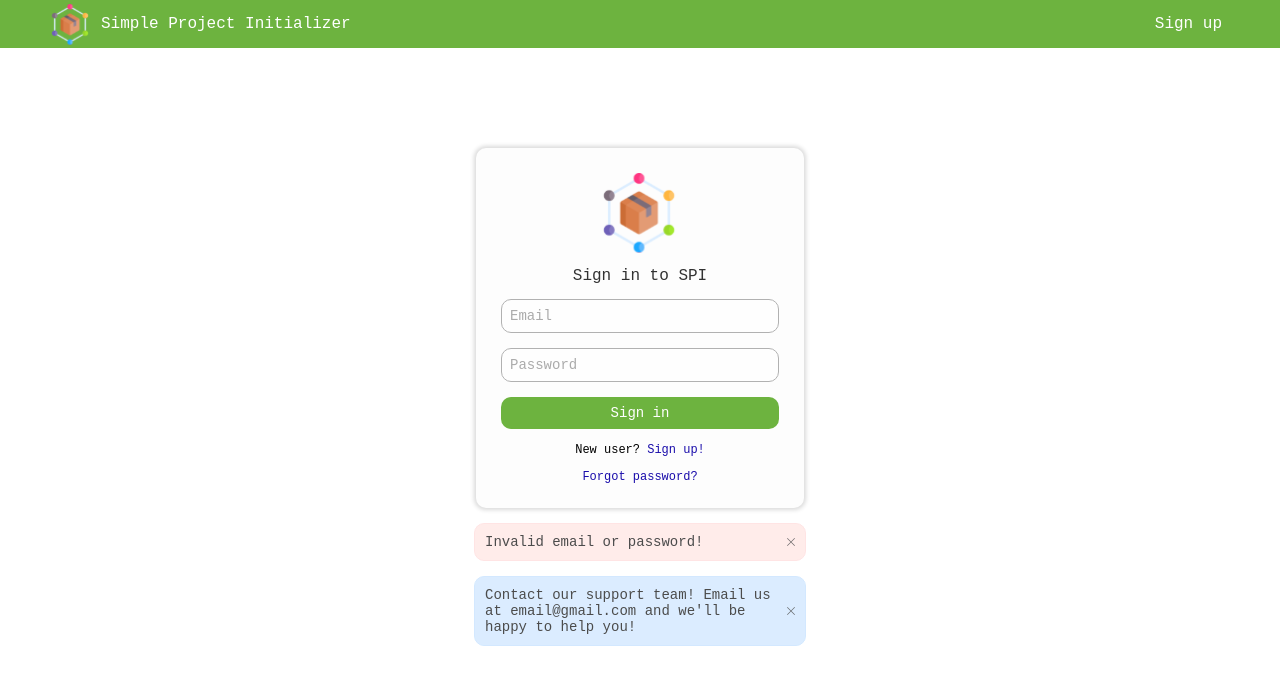
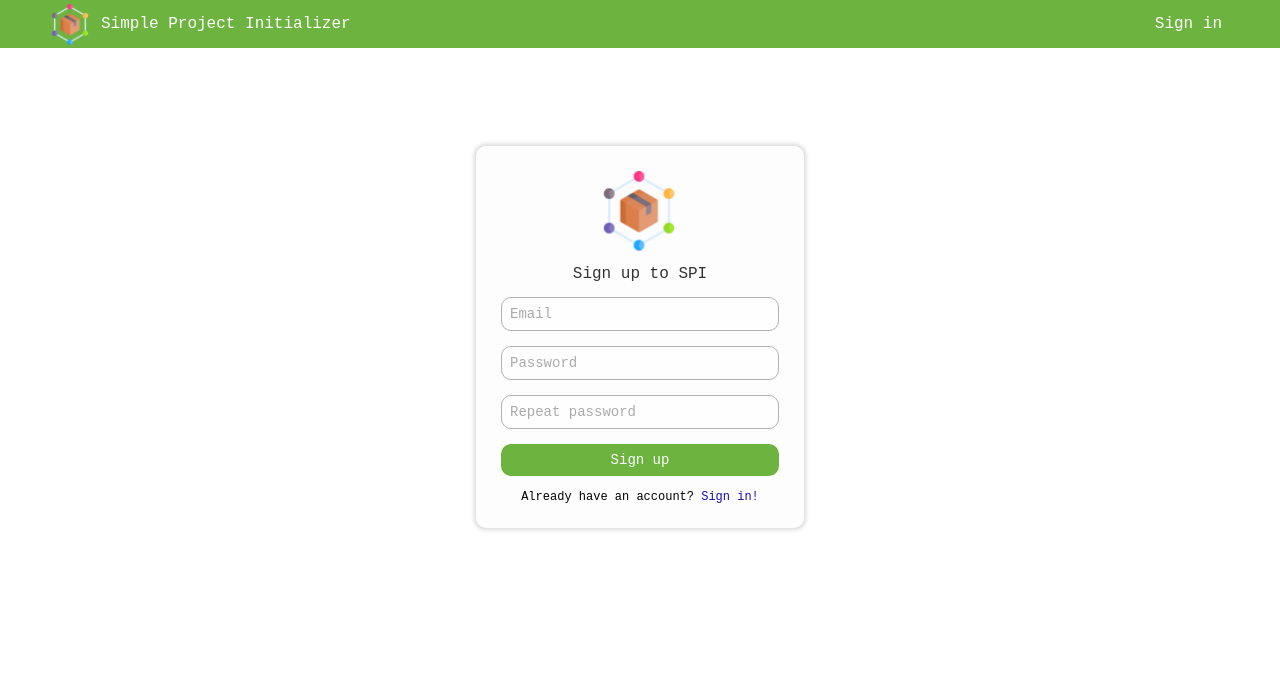
Before and after one commit to juliasangrim/spi-project, a React app in the folder frontend/: page /signup in a window 1280 px wide. Shown: the top 684 px of the page. Built offline with nearby package versions, Linux system fonts and the light colour scheme; a web font is replaced by a local one.

Commit message:
8125 registration logics networking

```diff
--- a/frontend/package.json
+++ b/frontend/package.json
@@ -7,6 +7,7 @@
     "start": "webpack-dev-server --host 0.0.0.0 --hot"
   },
   "dependencies": {
+    "@types/react-router-dom": "^5.3.3",
     "accepts": "^1.3.8",
     "acorn": "^8.8.0",
     "acorn-import-assertions": "^1.8.0",
@@ -18,6 +19,7 @@
     "ansi-styles": "^3.2.1",
     "anymatch": "^3.1.2",
     "array-flatten": "^2.1.2",
+    "axios": "^1.1.2",
     "babel-plugin-dynamic-import-node": "^2.3.3",
     "babel-plugin-polyfill-corejs2": "^0.3.3",
     "babel-plugin-polyfill-corejs3": "^0.6.0",
@@ -224,6 +226,7 @@
     "raw-body": "^2.5.1",
     "react": "^18.2.0",
     "react-dom": "^18.2.0",
+    "react-router-dom": "^6.4.2",
     "readable-stream": "^3.6.0",
     "readdirp": "^3.6.0",
     "rechoir": "^0.7.1",
--- a/frontend/src/components/AlertDanger.tsx
+++ b/frontend/src/components/AlertDanger.tsx
@@ -2,9 +2,9 @@ import React from 'react';
 import cross from './icons/cross-icon.svg';
 import '../styles/Alert.css';
 
-export const AlertDanger = () => (
+export const AlertDanger = ({ text = "Invalid email or password!" }: { text?: string }) => (
   <div className="alert alert-danger">
-    <p className="alert-danger__message">Invalid email or password!</p>
+    <p className="alert-danger__message">{text}</p>
     <img className="alert-danger__cross" src={cross} alt="cross" />
   </div>
 );
--- a/frontend/src/components/App.tsx
+++ b/frontend/src/components/App.tsx
@@ -5,11 +5,24 @@ import { SignUpForm } from './SignUpForm';
 import '../styles/fonts.css';
 import '../styles/css-reset.css';
 import '../styles/App.css';
+import { BrowserRouter as Router, Routes, Route } from 'react-router-dom'
 
 export const App = () => (
-  <div className="app">
-    <Navbar />
-    <SignInForm />
-    {/* <SignUpForm /> */}
-  </div>
+  <Router>
+    <div className="app">
+
+      <Routes>
+        <Route path='/signup' element={
+          <div>
+            <Navbar navType='signup' />
+            <SignUpForm />
+          </div>} />
+        <Route path='/signin' element={
+          <div>
+            <Navbar navType='signin' />
+            <SignInForm />
+          </div>} />
+      </Routes>
+    </div>
+  </Router>
 );
--- a/frontend/src/components/Navbar.tsx
+++ b/frontend/src/components/Navbar.tsx
@@ -1,16 +1,35 @@
 import React from 'react';
 import '../styles/Navbar.css';
 import logo from './icons/logo.svg';
+import { useNavigate } from "react-router-dom";
 
-export const Navbar = () => (
-  <div className="navbar">
+export const Navbar = ({navType}:{navType: string} ) => {
+  const navigate = useNavigate();
+  const buttonRender = () => {
+    if (navType === "signup")
+      return(
+        <button onClick={(e) => {
+          e.preventDefault();
+          navigate("/signin");
+          }}>Sign in</button>
+      )
+    else
+      return(
+        <button onClick={(e) => {
+          e.preventDefault();
+          navigate("/signup");
+          }}>Sign up</button>
+      )
+  }
+  return (
+    <div className="navbar">
       <div className="navbar__container">
         <div className="navbar__logo">
           <img className="navbar__logo-image" src={logo} alt="logo" />
           <p>Simple Project Initializer</p>
         </div>
-        <button>Sign up</button>
-        {/* <button>Sign in</button> */}
+        {buttonRender()}
       </div>
     </div>
-);
+  )
+};
--- a/frontend/src/components/SignUpForm.tsx
+++ b/frontend/src/components/SignUpForm.tsx
@@ -1,27 +1,163 @@
-import React from 'react';
+import React, { useState, useEffect, SyntheticEvent } from 'react';
+import { useNavigate } from "react-router-dom";
 import '../styles/SignUpForm.css';
 import logo from './icons/logo.svg';
+import { AlertDanger } from './AlertDanger';
+import { signupRequest } from '../services/HttpService';
+const EMAIL_REGEX = /^[a-zA-Z0-9_!#$%&'*+/=?`{|}~^.-]+@[a-zA-Z0-9.-]+$/;
+const PWD_REGEX = /^(?=.*[0-9])(?=.*[a-z])(?=.*[A-Z]).{8,32}$/;
 
-export const SignUpForm = () => (
+
+export const SignUpForm = () => {
+  const navigate = useNavigate();
+
+  const [email, setEmail] = useState('');
+  const [pwd, setPwd] = useState('');
+  const [confirmPwd, setConfirmPwd] = useState('');
+
+  const [emailErr, setEmailErr] = useState('');
+  const [pwdErr, setPwdErr] = useState('');
+  const [confirmPwdErr, setConfirmErr] = useState('');
+  const [requestErr, setRequestErr] = useState('');
+
+  const emailValid = (value: string) => {
+    let valid = true
+    if (!value) {
+      valid = false
+      setEmailErr('Please enter Email.')
+    }
+    else if (!EMAIL_REGEX.test(value)) {
+      valid = false
+      setEmailErr('Email wrong format.')
+    }
+    else
+      setEmailErr('')
+    return valid
+  }
+
+  const pwdValid = (value: string) => {
+    let valid = true
+    if (!value) {
+      valid = false
+      setPwdErr('Please enter password.')
+    }
+    else if (!PWD_REGEX.test(value)) {
+      valid = false
+      setPwdErr("Password format: 8 - 32 characters long,   " +
+        "at least one uppercase, one lowercase letter (A, z), " +
+        "one numeric character (0-9).")
+    }
+    else
+      setPwdErr('')
+
+    if (confirmPwdErr)
+      if (value !== confirmPwd) {
+        valid = false
+        setConfirmErr('Password and Confirm Password does not match.')
+      }
+      else
+        setConfirmErr('')
+    return valid
+  }
+  const confirmPwdValid = (value: string) => {
+    let valid = true
+    if (value !== pwd) {
+      valid = false
+      setConfirmErr('Password and Confirm Password does not match.')
+    } else setConfirmErr('')
+    return valid
+  }
+  const submitHandler = (e: any) => {
+    e.preventDefault()
+    if (!(emailValid(email) && pwdValid(pwd) && confirmPwdValid(confirmPwd)))
+      return
+
+    signupRequest(email, pwd)
+      .then((res) => {
+        if (!res.data.apiError) {
+          navigate('/signin')
+        }
+        else {
+          //все что возвращает api помимо "User already exist" невозможно не user friendly и код ошибки одинаковый !!!
+          setRequestErr(res.data.apiError.message)
+        }
+      })
+      .catch((err) => {
+        console.log(err)
+        setRequestErr('Server connection error.')
+      })
+  }
+
+  const allertRender = () => {
+    let errText: string = ''
+    if (emailErr)
+      errText = emailErr
+    else if (pwdErr)
+      errText = pwdErr
+    else if (confirmPwdErr)
+      errText = confirmPwdErr
+    else if (requestErr)
+      errText = requestErr
+    if (errText)
+      return (
+        <AlertDanger text={errText} />
+      )
+  }
+
+  return (
+
     <div className="sign-up-form">
       <div className="sign-up-form__container">
         <img src={logo} className="sign-up-form__logo-image" alt="logo" />
         <p className="sign-up-form__title">Sign up to SPI</p>
-      <form className="sign-up-form__input-container">
+        <form className="sign-up-form__input-container" onSubmit={submitHandler}>
           <input
             className="sign-up-form__input-field"
             type="text"
             placeholder="Email"
+            name='email'
+            value={email}
+            onChange={(e) => {
+              setEmail(e.target.value)
+              if (emailErr)
+                emailValid(e.target.value)
+              setRequestErr('')
+            }}
+            onBlur={(e) => {
+              emailValid(e.target.value)
+            }}
           />
           <input
             className="sign-up-form__input-field"
             type="password"
             placeholder="Password"
+            name='password'
+            value={pwd}
+            onChange={(e) => {
+              setPwd(e.target.value)
+              if (pwdErr || confirmPwdErr)
+                pwdValid(e.target.value)
+              setRequestErr('')
+
+            }}
+            onBlur={(e) => {
+              pwdValid(e.target.value)
+            }}
           />
           <input
             className="sign-up-form__input-field"
             type="password"
             placeholder="Repeat password"
+            name='confirmPwd'
+            value={confirmPwd}
+            onChange={(e) => {
+              setConfirmPwd(e.target.value)
+              if (confirmPwdErr)
+                confirmPwdValid(e.target.value)
+            }}
+            onBlur={(e) => {
+              confirmPwdValid(e.target.value)
+            }}
           />
           <input
             className="sign-up-form__submit-button"
@@ -34,5 +170,7 @@ export const SignUpForm = () => (
         >Already have an account? <a>Sign in!</a>
         </pre>
       </div>
+      {allertRender()}
     </div>
   );
+}
--- a/frontend/src/declaratoins.d.ts
+++ b/frontend/src/declaratoins.d.ts
@@ -1 +1,2 @@
 declare module '*.png';
+declare module '*.svg';
--- a/frontend/src/index.tsx
+++ b/frontend/src/index.tsx
@@ -1,9 +1,10 @@
 import React from 'react';
-import ReactDOM from 'react-dom';
-import { App } from "./components/App";
+import { createRoot } from 'react-dom/client';
 import './index.css'
 
-ReactDOM.render(
-    <App />,
-    document.getElementById('root')
-);
+import { App } from './components/App';
+
+
+const container = document.getElementById('root');
+const root = createRoot(container!);
+root.render(<App/>);
--- /dev/null
+++ b/frontend/src/services/HttpService.ts
@@ -0,0 +1,20 @@
+import axios from 'axios'
+const API_URL = "http://194.58.120.65:9000/v1/api";
+
+
+export function signupRequest(email: string, password: string) {
+    return axios.post(API_URL + '/auth/signup',
+        {
+            email: email,
+            password: password
+        }
+    )
+    // return fetch(API_URL + '/auth/signup', {
+    //   method: 'POST',
+    //   headers: { 'Content-Type': 'application/json' },
+    //   body: JSON.stringify({
+    //     email: email,
+    //     password: password
+    //   }),
+    // })
+}
--- a/frontend/webpack.config.js
+++ b/frontend/webpack.config.js
@@ -55,7 +55,8 @@ module.exports = {
             webSocketURL: {
                 port: 80
             }
-        }
+        },
+        historyApiFallback: true
     },
     watchOptions: {
         // aggregateTimeout: 300,
```
Also changed, not shown: 2 other files (tests, documents, lock files or other folders). Lines whose indentation alone changed are shown as unchanged.
